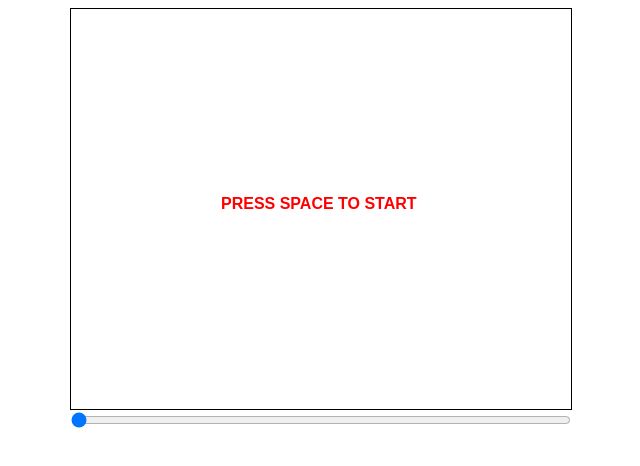
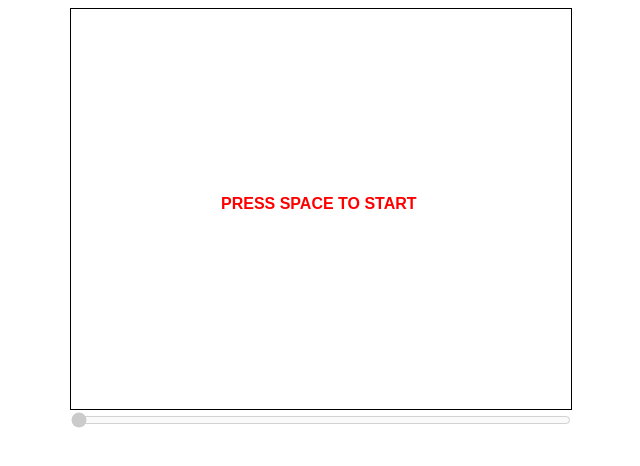
Before and after one commit to bag-man/CS25210, a plain HTML site: page index.html in a window 1280 px wide. Shown: the full height of the page, 319-959 px from the left. Drawn offline with nearby package versions, Linux system fonts and the light colour scheme.

Commit message:
Made gravity bar non-clickable

```diff
--- a/index.html
+++ b/index.html
@@ -7,7 +7,7 @@
   </head>
   <body>
     <canvas id="canvas"></canvas>
-    <input style="width:500px" type="range" id="gravity" min="1.03" max="1.1" step="0.01" value="1.03">
+    <input disabled="disabled" style="width:500px" type="range" id="gravity" min="1.03" max="1.1" step="0.01" value="1.03">
   </body>
   <footer>
     <script src="http://code.jquery.com/jquery-1.11.2.min.js"></script>
```
